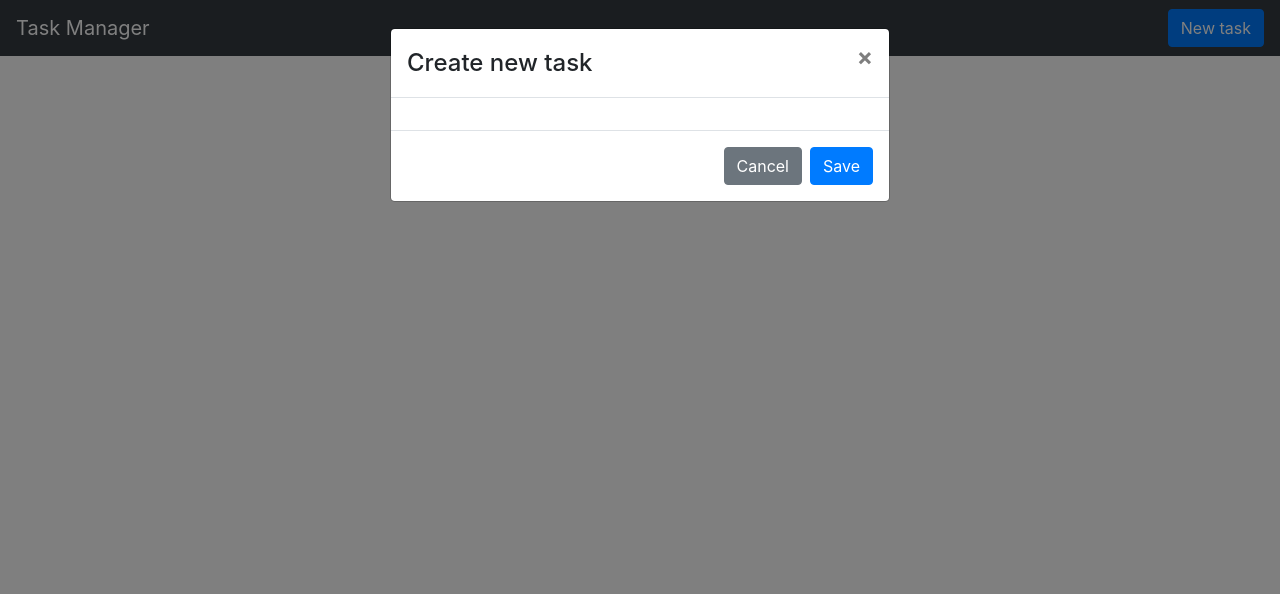
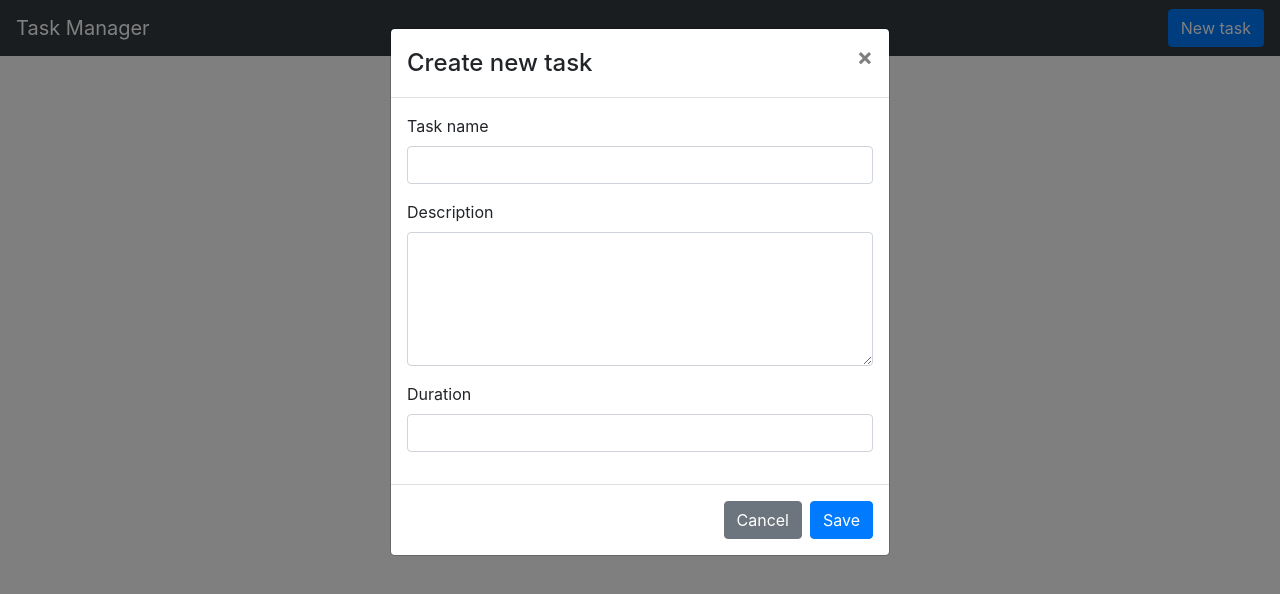
Before and after one commit to rod750/task-manager-client, a Next.js app: page / in a window 1280 px wide. Both pictures are taken after a click on the button "New task". Shown: the top 594 px of the page. Built offline with nearby package versions, Linux system fonts and the light colour scheme; no server answers.

Commit message:
Added create task feature

```diff
--- a/components/tasks/index.js
+++ b/components/tasks/index.js
@@ -1,2 +1,3 @@
 export * from "./main-menu"
 export * from "./list"
+export * from "./task-card"
--- a/components/tasks/list/index.js
+++ b/components/tasks/list/index.js
@@ -3,6 +3,7 @@ import { useContext } from "react";
 import { Col, Row } from "react-bootstrap";
 import { ApolloContext } from "../../../contexts/shared/apollo/context";
 import { tasks } from "../../../graphql/tasks";
+import { TaskCard } from "../task-card";
 
 export function TasksList() {
   const { client } = useContext(ApolloContext)
@@ -15,7 +16,13 @@ export function TasksList() {
 
   return (
     <Row>
-      { data?.TaskMany?.map(i => <Col>{i.name}</Col>) }
+      { data?.TaskMany?.map(c =>
+        <Col
+          sm={12}
+          key={c._id}>
+          <TaskCard card={c} />
+        </Col>
+      ) }
     </Row>
   )
 }
--- /dev/null
+++ b/components/tasks/task-card/index.js
@@ -0,0 +1,12 @@
+import { Card } from "react-bootstrap";
+
+export function TaskCard({ card }) {
+  return (
+    <Card>
+      <Card.Body>
+        <Card.Title>{ card.name }</Card.Title>
+        <Card.Text>{ card.description }</Card.Text>
+      </Card.Body>
+    </Card>
+  )
+}
--- a/contexts/shared/task-modal/modal.js
+++ b/contexts/shared/task-modal/modal.js
@@ -1,6 +1,34 @@
-import { Modal, Button } from "react-bootstrap"
+import { useMutation } from "@apollo/client"
+import { useContext, useState } from "react"
+import { Modal, Button, Form } from "react-bootstrap"
+import { useForm } from "react-hook-form"
+import { tasks } from "../../../graphql/tasks"
+import { ApolloContext } from "../apollo/context"
+import ms from "ms"
 
 export function TaskModal({ onCancel = () => {}, onSave = () => {}, visible }) {
+  const { register, handleSubmit } = useForm()
+  const { client } = useContext(ApolloContext)
+
+  const [createTask] = useMutation(tasks.mutations.createTask, { client })
+
+  const onSubmit = async data => {
+    data.duration = ms(data.duration)
+
+    try {
+      const response = await createTask({
+        variables: { record: data }
+      })
+
+      onSave(response)
+    }
+    catch (e) {
+      console.error(e)
+      alert("An error has ocurred, please try again.")
+    }
+
+  }
+
   return (
     <Modal
       show={visible}
@@ -8,7 +36,32 @@ export function TaskModal({ onCancel = () => {}, onSave = () => {}, visible }) {
       <Modal.Header closeButton>
         <Modal.Title>Create new task</Modal.Title>
       </Modal.Header>
-      <Modal.Body></Modal.Body>
+      <Modal.Body>
+        <Form>
+          <Form.Group>
+            <Form.Label>Task name</Form.Label>
+            <Form.Control
+              name="name"
+              type="text"
+              ref={register} />
+          </Form.Group>
+          <Form.Group>
+            <Form.Label>Description</Form.Label>
+            <Form.Control
+              name="description"
+              as="textarea"
+              ref={register}
+              rows={5} />
+          </Form.Group>
+          <Form.Group>
+            <Form.Label>Duration</Form.Label>
+            <Form.Control
+              name="duration"
+              type="text"
+              ref={register} />
+          </Form.Group>
+        </Form>
+      </Modal.Body>
       <Modal.Footer>
         <Button
           onClick={onCancel}
@@ -16,7 +69,7 @@ export function TaskModal({ onCancel = () => {}, onSave = () => {}, visible }) {
           Cancel
         </Button>
         <Button
-          onClick={onSave}
+          onClick={handleSubmit(onSubmit)}
           variant="primary">
           Save
         </Button>
--- a/graphql/tasks/index.js
+++ b/graphql/tasks/index.js
@@ -1,3 +1,4 @@
 import * as queries from "./queries"
+import * as mutations from "./mutations"
 
-export const tasks = { queries }
+export const tasks = { queries, mutations }
--- /dev/null
+++ b/graphql/tasks/mutations/create-task.js
@@ -0,0 +1,9 @@
+import { gql } from "@apollo/client";
+
+export const createTask = gql`
+  mutation CreateTask($record: CreateOneTaskInput!) {
+    TaskCreateOne(record: $record) {
+      recordId
+    }
+  }
+`
--- /dev/null
+++ b/graphql/tasks/mutations/index.js
@@ -0,0 +1 @@
+export * from "./create-task"
--- a/package.json
+++ b/package.json
@@ -24,10 +24,12 @@
     "@apollo/react-hooks": "^4.0.0",
     "bootstrap": "^4.5.2",
     "graphql": "^15.3.0",
+    "ms": "^2.1.2",
     "next": "^9.5.3",
     "react": "^16.13.1",
     "react-bootstrap": "^1.3.0",
-    "react-dom": "^16.13.1"
+    "react-dom": "^16.13.1",
+    "react-hook-form": "^6.8.6"
   },
   "devDependencies": {
     "fibers": "^5.0.0",
```
Also changed, not shown: 1 other file (tests, documents, lock files or other folders).
